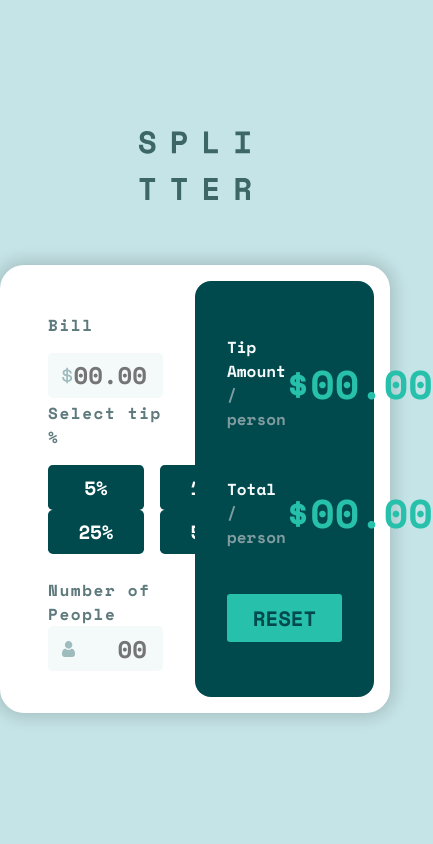
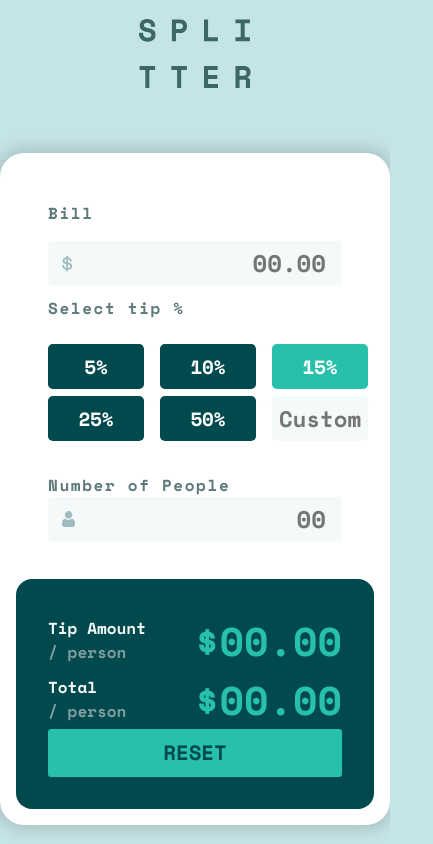
Before and after one commit to JPbyte/Tip-calculator-app-solution, a plain HTML site: page index.html in a window 390 px wide. Shown: the whole page, 433 px wide, since content can reach past the window. Drawn offline with nearby package versions, Linux system fonts and the light colour scheme.

Commit message:
projeto finalizado

```diff
--- a/main.css
+++ b/main.css
@@ -195,3 +195,32 @@ blockquote{
 .reset:hover{
     transform: scale(1.02);
 }
+
+@media( max-width: 768px) {
+
+    body{
+        padding: 2rem;
+    }
+    #container{
+        height: 42rem;
+        flex-direction: column;
+        align-items: center;
+        justify-content: space-between;
+    }
+
+    .left_side{
+        width: 100%;
+        max-width: 25rem;
+    }
+    .right_side{
+        width: 100%;
+        max-width: 25rem;
+    }
+
+}
+
+@media (max-width: 500px) {
+    body{
+        padding: 0;
+    }
+}
```
Also changed, not shown: script/script.js (+2 -6 lines), 3 other files.
